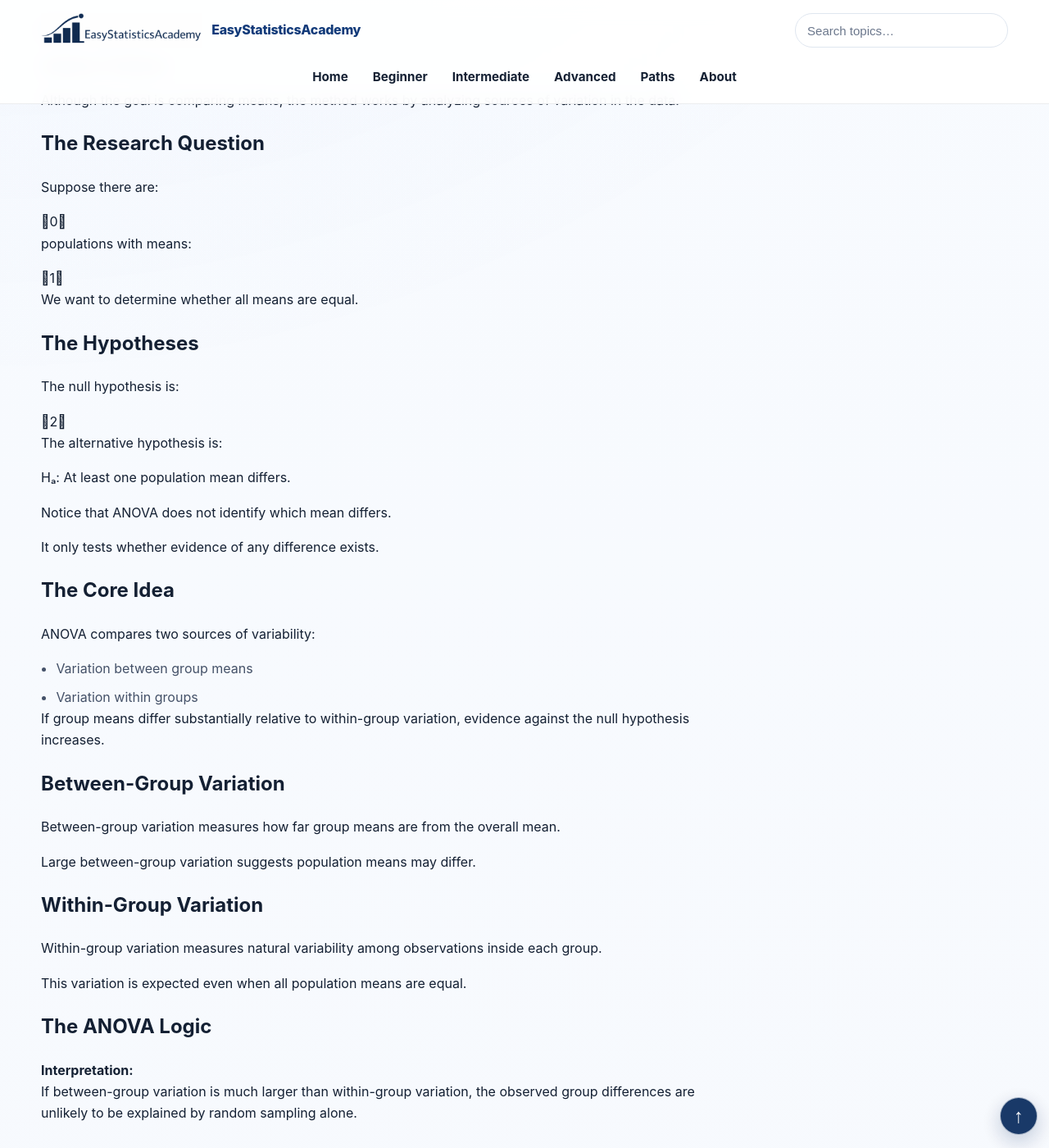
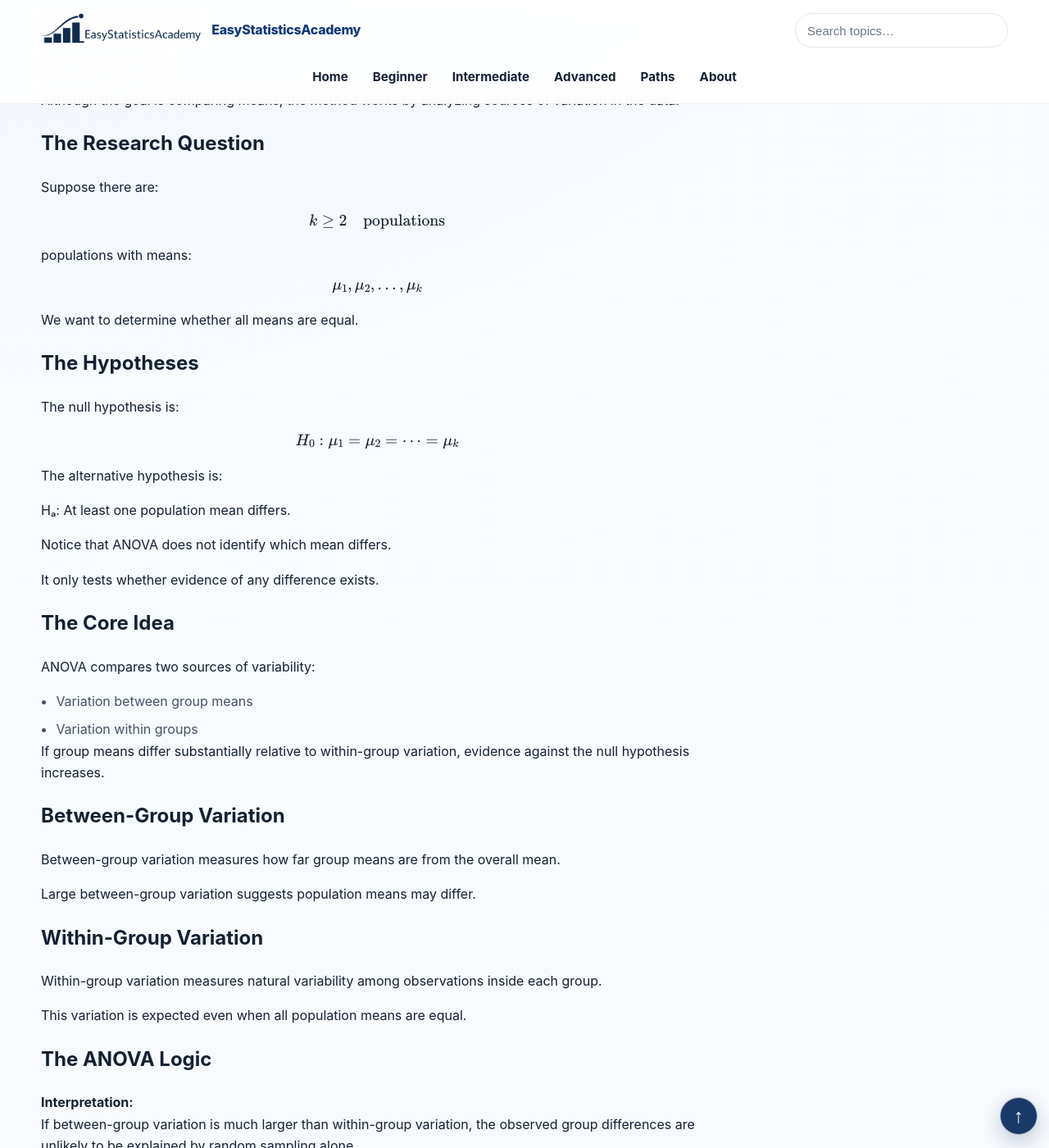
Before and after one commit to ammar-homaida-statistics/easystatisticsacademy, a Jekyll site: the page built from inference/classical-tests/one-way-anova-f-test/index.md, in a window 1280 px wide and 1400 px high, scrolled down 1030 px. Shown: the whole window at 82% size. Built offline with Jekyll 4.4.1, drawn with Linux system fonts in a browser that asks for light colours; some of the changed text lies outside the part shown.

Commit message:
Restore 6 verified formulas in one-way-anova-f-test

```diff
--- a/inference/classical-tests/one-way-anova-f-test/index.md
+++ b/inference/classical-tests/one-way-anova-f-test/index.md
@@ -128,13 +128,21 @@ sidebar: false
       Suppose there are:
     </p>
 
-    0
+
+    \[
+    k\ge2\quad\text{populations}
+    \]
+
 
     <p>
       populations with means:
     </p>
 
-    1
+
+    \[
+    \mu_1,\mu_2,\ldots,\mu_k
+    \]
+
 
     <p>
       We want to determine whether all means are equal.
@@ -146,7 +154,11 @@ sidebar: false
       The null hypothesis is:
     </p>
 
-    2
+
+    \[
+    H_0:\mu_1=\mu_2=\cdots=\mu_k
+    \]
+
 
     <p>
       The alternative hypothesis is:
@@ -223,7 +235,11 @@ sidebar: false
       ANOVA summarizes this comparison using:
     </p>
 
-    3
+
+    \[
+    F=\frac{\operatorname{MS}_{\text{between}}}{\operatorname{MS}_{\text{within}}}
+    \]
+
 
     <p>
       The F statistic is a ratio of variances.
@@ -391,7 +407,11 @@ sidebar: false
       Under:
     </p>
 
-    4
+
+    \[
+    H_0:\mu_1=\mu_2=\cdots=\mu_k
+    \]
+
 
     <p>
       the test statistic follows an F distribution.
@@ -443,7 +463,11 @@ sidebar: false
       Rejecting:
     </p>
 
-    5
+
+    \[
+    H_0:\mu_1=\mu_2=\cdots=\mu_k
+    \]
+
 
     <p>
       means the data provide evidence that at least one population mean differs.
```
